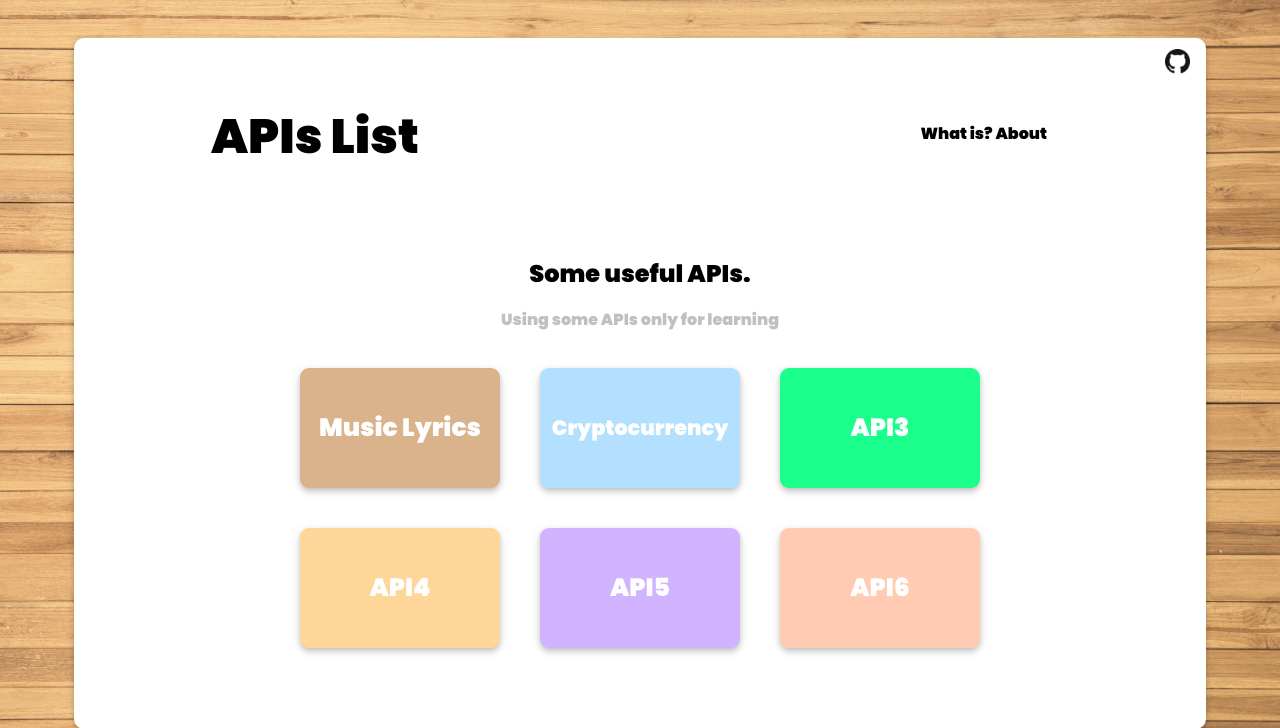
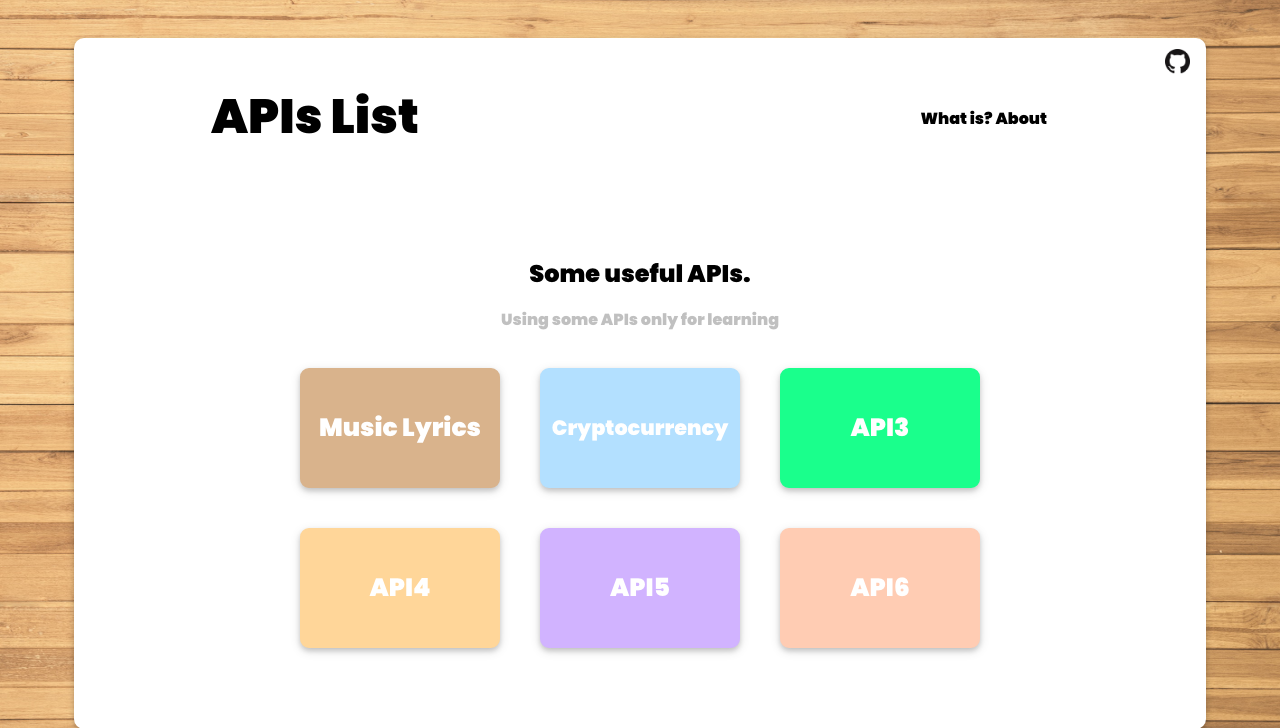
Before and after one commit to JoaoV111/API-Distances-Google, a Flask app: page / in a window 1280 px wide. Shown: the top 728 px of the page. Run offline with Flask 2, Linux system fonts and the light colour scheme.

Commit message:
Update main.css

```diff
--- a/static/css/main.css
+++ b/static/css/main.css
@@ -10,7 +10,7 @@ body {
 h1.h1_1{
   float: left;
   width: 450px;
-  margin-top: 20px;
+  margin-top: 0px;
   margin-left: 0%;
   font-size: 300%;
   display: block;
@@ -21,7 +21,7 @@ p.p1{
   width: 450px;
   margin-right: 13%;
   text-align: right;
-  margin-top: 40px;
+  margin-top: 25px;
   display: block;
   margin-bottom: 70px;
 }
```
